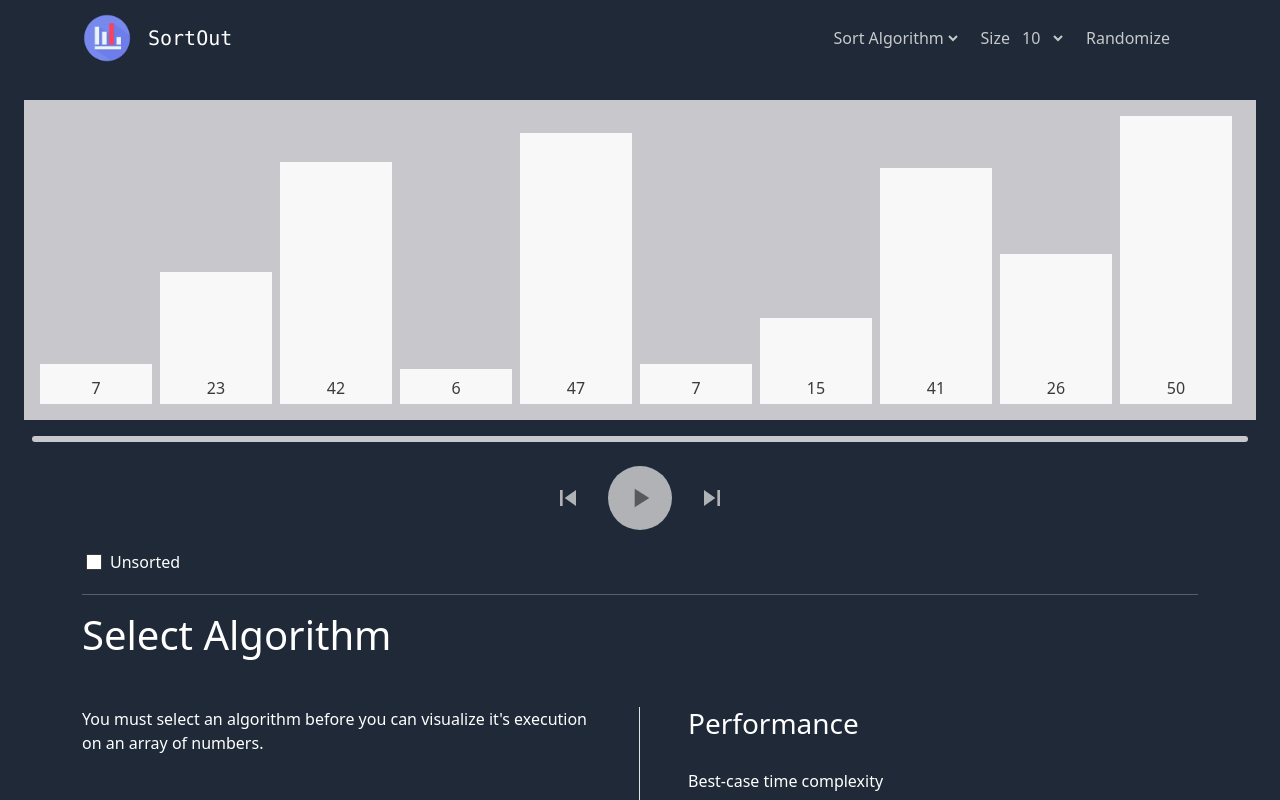
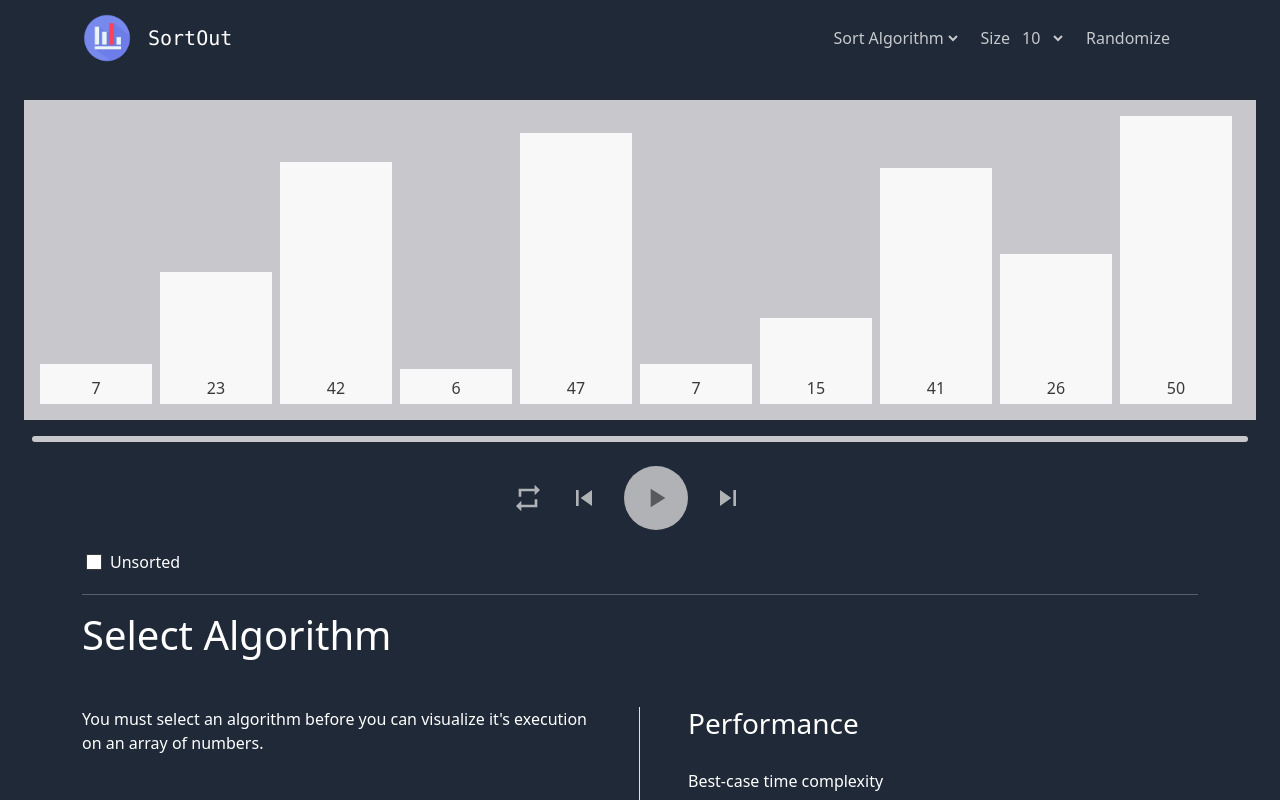
Before and after one commit to RajKanani1206/SortOut, a React (Create React App) app: page / in a window 1280 px wide. Shown: the top 800 px of the page. Built offline with nearby package versions, Linux system fonts and the light colour scheme.

Commit message:
Added Repeat

```diff
--- a/src/components/SortVisualizer/VisualizerControls.js
+++ b/src/components/SortVisualizer/VisualizerControls.js
@@ -4,6 +4,7 @@ import {
   MdPause as Pause,
   MdSkipPrevious as Backward,
   MdSkipNext as Forward,
+  MdRepeat as Repeat,
 } from "react-icons/md";
 import "./style.css";
 
@@ -21,14 +22,19 @@ const VisualizerControls = ({
   backwardDisabled,
   onForward,
   forwardDisabled,
+  onRepeat,
+  repeatDisabled,
 }) => {
   return (
     <div className="visualizer-controls">
-      <button className="controls-btn" onClick={onBackward} disabled={backwardDisabled}>
+      <button className="controls-btn" onClick={onRepeat} disabled={repeatDisabled}>
+        {renderIcon(Repeat, "icon-btn visualizerControls-icon")}
+      </button>
+      <button className="controls-btn mx-4" onClick={onBackward} disabled={backwardDisabled}>
         {renderIcon(Backward, "icon-btn visualizerControls-icon")}
       </button>
       <button
-        className="controls-btn play-pause-button mx-4"
+        className="controls-btn play-pause-button"
         onClick={() => (playing ? onPause() : onPlay())}
         disabled={!playing && playDisabled}
       >
@@ -36,7 +42,7 @@ const VisualizerControls = ({
           ? renderIcon(Pause, "icon-btn visualizerControls-icon")
           : renderIcon(Play, "icon-btn visualizerControls-icon")}
       </button>
-      <button className="controls-btn" onClick={onForward} disabled={forwardDisabled}>
+      <button className="controls-btn mx-4" onClick={onForward} disabled={forwardDisabled}>
         {renderIcon(Forward, "icon-btn visualizerControls-icon")}
       </button>
     </div>
--- a/src/components/SortVisualizer/index.js
+++ b/src/components/SortVisualizer/index.js
@@ -9,6 +9,7 @@ import VisualizerControls from "./VisualizerControls";
 const SortVisualizer = ({ array, trace, colorKey, description }) => {
   const [tracing, setTracing] = useState([]);
   const [traceStep, setTraceStep] = useState(-1);
+  const [originalArray, setOriginalArray] = useState([]);
   const [newArray, setNewArray] = useState([]);
   const [groupA, setGroupA] = useState([]);
   const [groupB, setGroupB] = useState([]);
@@ -35,6 +36,7 @@ const SortVisualizer = ({ array, trace, colorKey, description }) => {
     setGroupC([]);
     setGroupD([]);
     setSortedIndices([]);
+    setOriginalArray([...array]);
   };
 
   const clearTimeouts = () => {
@@ -102,6 +104,13 @@ const SortVisualizer = ({ array, trace, colorKey, description }) => {
     }
   };
 
+  const repeat = () => {
+    clearTimeouts();
+    setNewArray([...originalArray]);
+    setTraceStep(-1);
+    run(tracing);
+  };
+
   return (
     <div className="sort-visualizer">
       <SortChart
@@ -125,6 +134,8 @@ const SortVisualizer = ({ array, trace, colorKey, description }) => {
         backwardDisabled={traceStep <= 0}
         onForward={() => stepForward()}
         forwardDisabled={traceStep >= tracing.length - 1}
+        onRepeat={() => repeat()}
+        repeatDisabled={traceStep <= 0}
       />
       <ColorKey colorKey={colorKey} />
       <Description description={description} />
```
